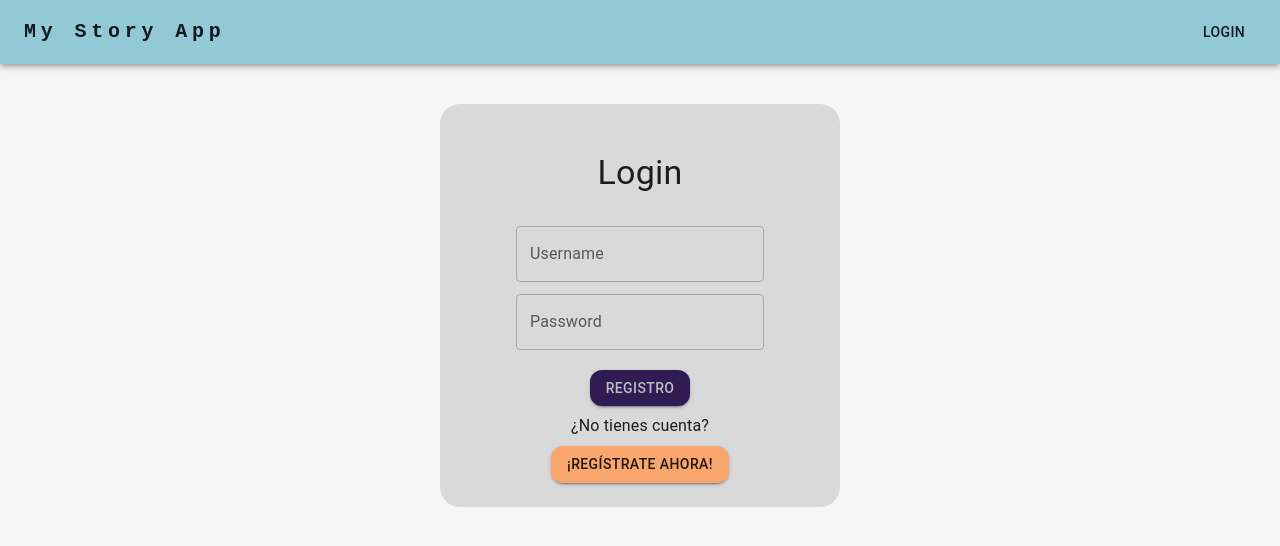
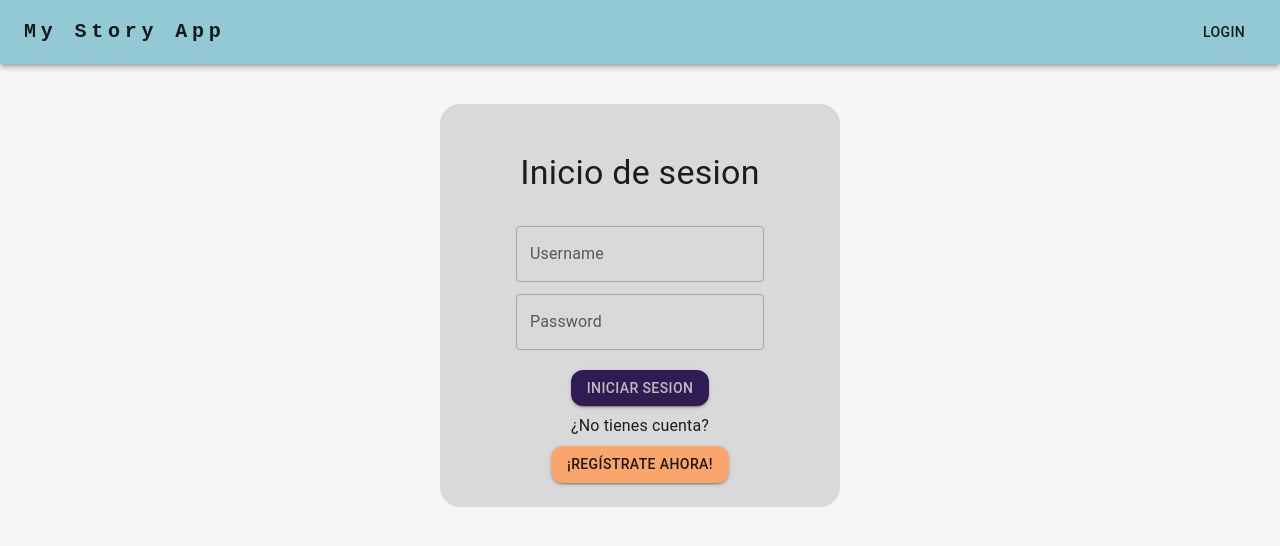
Before and after one commit to SyTW2223/E05, a React (Create React App) app: page / in a window 1280 px wide. Shown: the top 546 px of the page. Built offline with nearby package versions, Linux system fonts and the light colour scheme.

Commit message:
cambiando diseño

```diff
--- a/src/components/Login.js
+++ b/src/components/Login.js
@@ -29,7 +29,7 @@ export const Login = () => {
           sx={{backgroundColor: 'primary.fill'}}
         >
           <Typography variant="h4" padding={3}>
-            Login
+            Inicio de sesion
           </Typography>
           <TextField
             label="Username"
@@ -67,7 +67,7 @@ export const Login = () => {
                 });
             }}
           >
-            Registro
+            Iniciar Sesion
           </Button>
           <Typography marginTop={1}>
             ¿No tienes cuenta?
```
